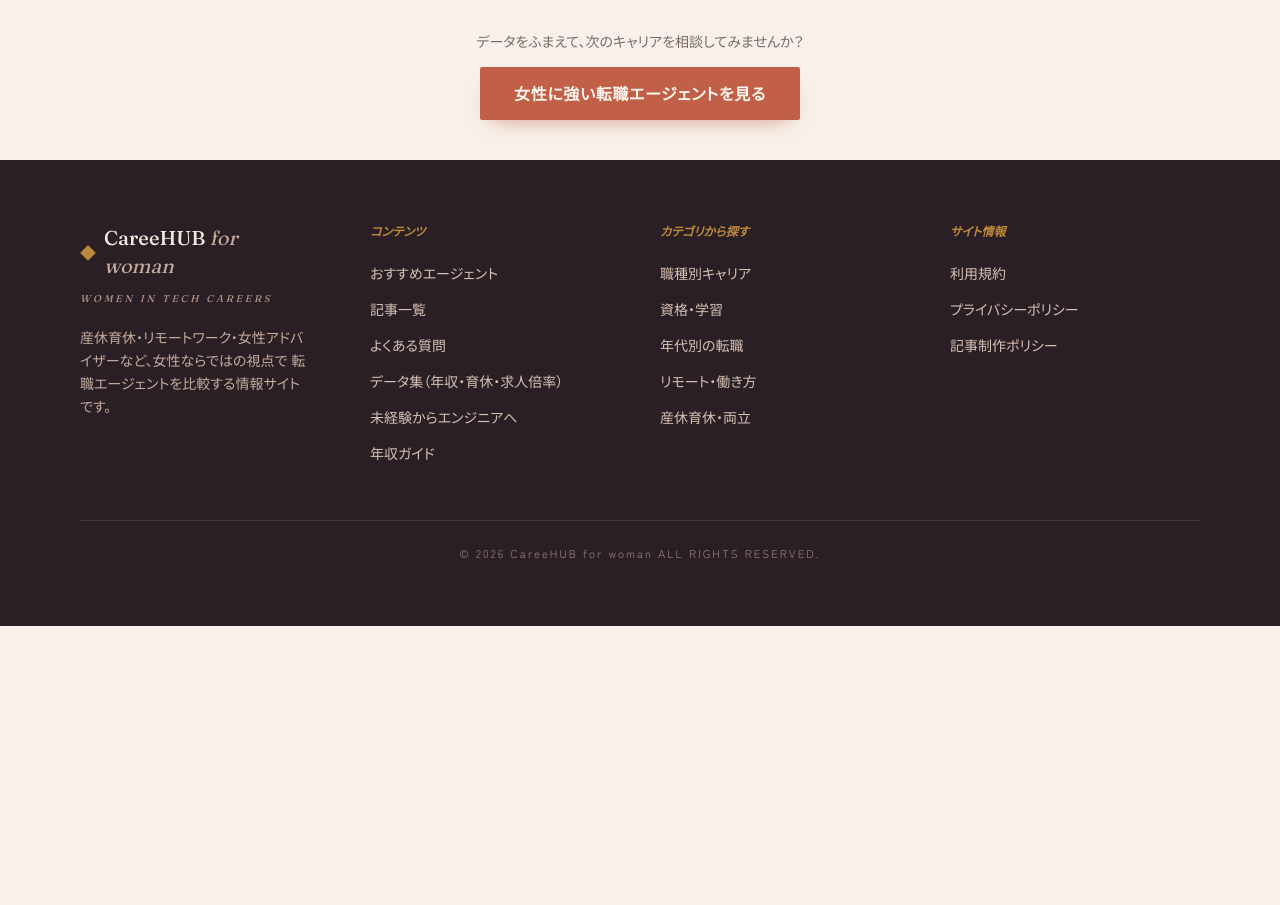
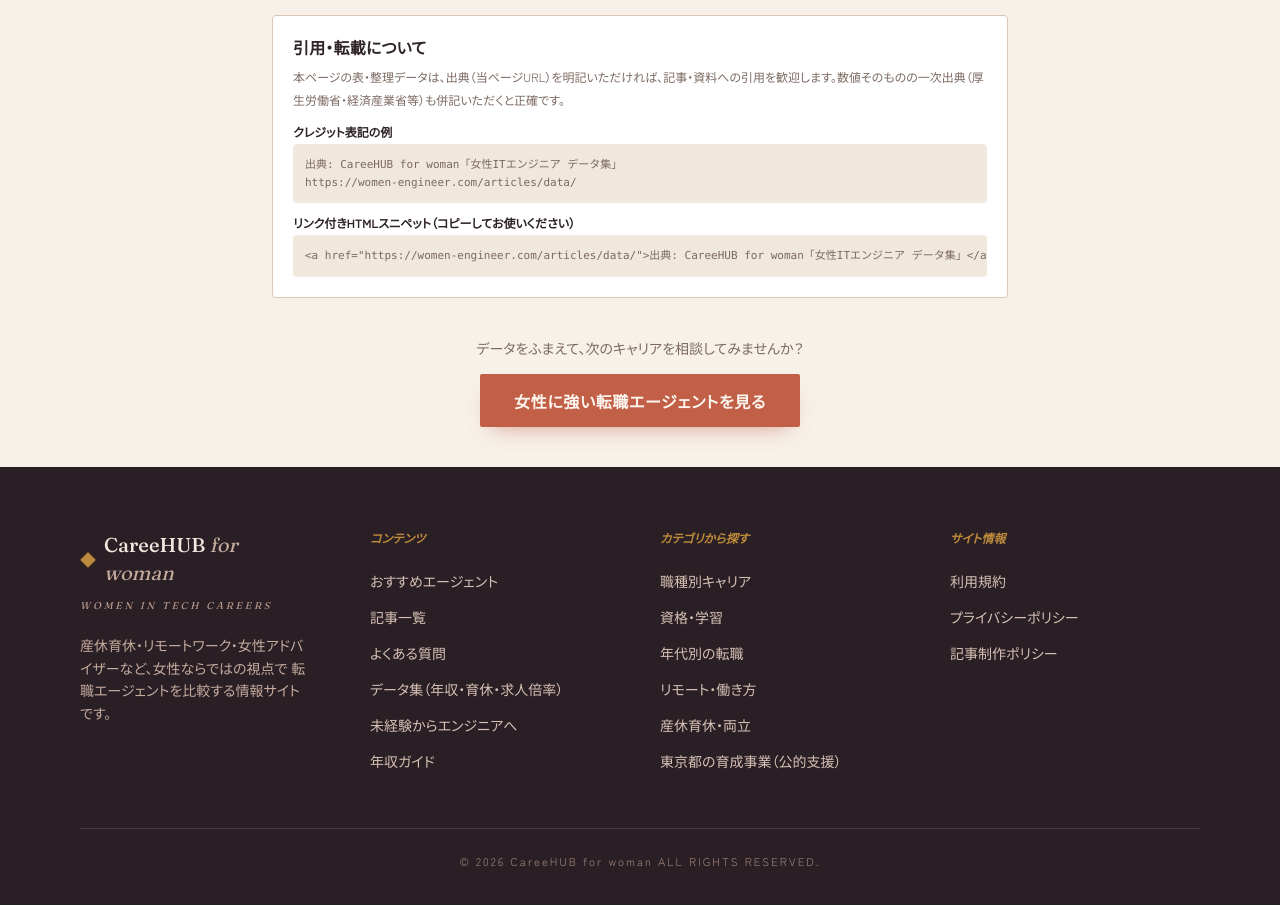
Before and after one commit to webmaster0818/women-engineer-navi, a Next.js app: page /articles/data in a window 1280 px wide. Shown: the part 3020-3925 px from the top of the page. Before the commit the page ends 3646 px from the top, so only its background shows below. Built offline with nearby package versions, Linux system fonts and the light colour scheme.

Commit message:
戦略v2実装: 育成事業クラスタ完全制圧(孤立解消5導線+2026年7月募集状況box)+ranking title/h1に転職サイト語+data引用スニペット+sitemap lastmod6件

```diff
--- a/app/articles/beginner/page.tsx
+++ b/app/articles/beginner/page.tsx
@@ -595,6 +595,10 @@ export default function ArticlePage() {
         <div className="mx-auto max-w-4xl px-4">
           <h2 className="text-2xl font-bold mb-6">関連記事</h2>
           <div className="grid gap-4 md:grid-cols-2">
+            <a href="/articles/tokyo-women-training/" className="block rounded-xl border bg-white p-5 transition-shadow hover:shadow-md" style={{ borderColor: "#d9c7b8" }}>
+              <h3 className="font-bold mb-1" style={{ color: "#7c3a55" }}>東京都の女性ITエンジニア育成事業</h3>
+              <p className="text-sm text-text-light">受講料無料の公的支援を徹底解説</p>
+            </a>
             <a href="/articles/programming-school/" className="block rounded-xl border bg-white p-5 transition-shadow hover:shadow-md" style={{ borderColor: "#d9c7b8" }}>
               <h3 className="font-bold mb-1" style={{ color: "#7c3a55" }}>プログラミングスクール選びガイド</h3>
               <p className="text-sm text-text-light">費用相場と失敗しない選び方</p>
--- a/app/articles/data/page.tsx
+++ b/app/articles/data/page.tsx
@@ -203,6 +203,19 @@ export default function DataPage() {
           </p>
         </section>
 
+        {/* 引用・転載について */}
+        <section className="mt-6 bg-white border border-border rounded-sm p-5">
+          <h2 className="text-base font-bold text-text">引用・転載について</h2>
+          <p className="mt-2 text-xs text-text-light leading-[1.9]">
+            本ページの表・整理データは、出典（当ページURL）を明記いただければ、記事・資料への引用を歓迎します。数値そのものの一次出典（厚生労働省・経済産業省等）も併記いただくと正確です。
+          </p>
+          <p className="mt-3 text-xs font-bold text-text">クレジット表記の例</p>
+          <pre className="mt-1 overflow-x-auto rounded bg-[#f0e7dd] p-3 text-[11px] leading-relaxed text-text-light">{`出典: CareeHUB for woman「女性ITエンジニア データ集」
+https://women-engineer.com/articles/data/`}</pre>
+          <p className="mt-3 text-xs font-bold text-text">リンク付きHTMLスニペット（コピーしてお使いください）</p>
+          <pre className="mt-1 overflow-x-auto rounded bg-[#f0e7dd] p-3 text-[11px] leading-relaxed text-text-light">{`<a href="https://women-engineer.com/articles/data/">出典: CareeHUB for woman「女性ITエンジニア データ集」</a>`}</pre>
+        </section>
+
         {/* CTA */}
         <section className="mt-10 text-center">
           <p className="text-text-light text-sm">データをふまえて、次のキャリアを相談してみませんか？</p>
--- a/app/articles/reskilling-leave/page.tsx
+++ b/app/articles/reskilling-leave/page.tsx
@@ -490,6 +490,7 @@ export default function ArticlePage() {
           <div className="grid gap-4 md:grid-cols-2">
             <a href="/articles/after-maternity/" className="block rounded-xl border bg-white p-5 transition-shadow hover:shadow-md" style={{ borderColor: "#d9c7b8" }}><h3 className="font-bold mb-1" style={{ color: "#7c3a55" }}>産休・育休後の働き方ガイド</h3><p className="text-sm text-text-light">復帰後のキャリアと両立のコツ</p></a>
             <a href="/articles/return-to-work/" className="block rounded-xl border bg-white p-5 transition-shadow hover:shadow-md" style={{ borderColor: "#d9c7b8" }}><h3 className="font-bold mb-1" style={{ color: "#7c3a55" }}>復職・職場復帰ガイド</h3><p className="text-sm text-text-light">ブランクからスムーズに戻る準備</p></a>
+            <a href="/articles/tokyo-women-training/" className="block rounded-xl border bg-white p-5 transition-shadow hover:shadow-md" style={{ borderColor: "#d9c7b8" }}><h3 className="font-bold mb-1" style={{ color: "#7c3a55" }}>東京都の女性ITエンジニア育成事業</h3><p className="text-sm text-text-light">受講料無料で学べる公的支援</p></a>
             <a href="/articles/certification/" className="block rounded-xl border bg-white p-5 transition-shadow hover:shadow-md" style={{ borderColor: "#d9c7b8" }}><h3 className="font-bold mb-1" style={{ color: "#7c3a55" }}>女性エンジニアの資格ガイド</h3><p className="text-sm text-text-light">転職に役立つ資格を厳選紹介</p></a>
             <a href="/articles/mama-engineer/" className="block rounded-xl border bg-white p-5 transition-shadow hover:shadow-md" style={{ borderColor: "#d9c7b8" }}><h3 className="font-bold mb-1" style={{ color: "#7c3a55" }}>ママエンジニアの働き方</h3><p className="text-sm text-text-light">育児と両立しながら働くリアル</p></a>
           </div>
--- a/app/articles/tokyo/page.tsx
+++ b/app/articles/tokyo/page.tsx
@@ -163,7 +163,7 @@ export default function ArticlePage() {
               「女性エンジニア 転職 東京」というキーワードで探す人にとって最大のメリットは、<strong>選択肢の多さ</strong>です。求人が多いほど、年収・働き方・企業文化を比較して「自分に合う会社」を選びやすくなります。産休育休の実績が豊富な企業、フルリモート前提の企業、女性管理職が多い企業など、条件で絞り込んでも十分な数の求人が残るのは、東京ならではの強みです。
             </p>
             <p>
-              さらに東京都は、女性のIT人材育成に行政としても力を入れています。東京都が運営する「女性ITエンジニア育成事業」のように、未経験から学び直してエンジニアを目指す女性向けの公的な支援も存在し、学習・キャリア形成の土台が整っているのも特徴です。
+              さらに東京都は、女性のIT人材育成に行政としても力を入れています。東京都が運営する<a href="/articles/tokyo-women-training/" className="underline font-semibold" style={{ color: "#7c3a55" }}>「女性ITエンジニア育成事業」（受講料無料・詳細解説はこちら）</a>のように、未経験から学び直してエンジニアを目指す女性向けの公的な支援も存在し、学習・キャリア形成の土台が整っているのも特徴です。
             </p>
             <div className="rounded-xl border p-6 mt-6" style={{ borderColor: "#d9c7b8" }}>
               <h3 className="text-lg font-bold mb-4" style={{ color: "#7c3a55" }}>東京で転職する3つのメリット</h3>
--- a/app/components/Footer.tsx
+++ b/app/components/Footer.tsx
@@ -20,6 +20,7 @@ const footerLinks = [
       { href: "/articles/age-30s/", label: "年代別の転職" },
       { href: "/articles/remote-jobs/", label: "リモート・働き方" },
       { href: "/articles/mama-engineer/", label: "産休育休・両立" },
+      { href: "/articles/tokyo-women-training/", label: "東京都の育成事業（公的支援）" },
     ],
   },
   {
```
Also changed, not shown: app/articles/tokyo-women-training/page.tsx (+14 -3 lines), app/ranking/page.tsx (+11 -3 lines), 1 other file (tests, documents, lock files or other folders).
